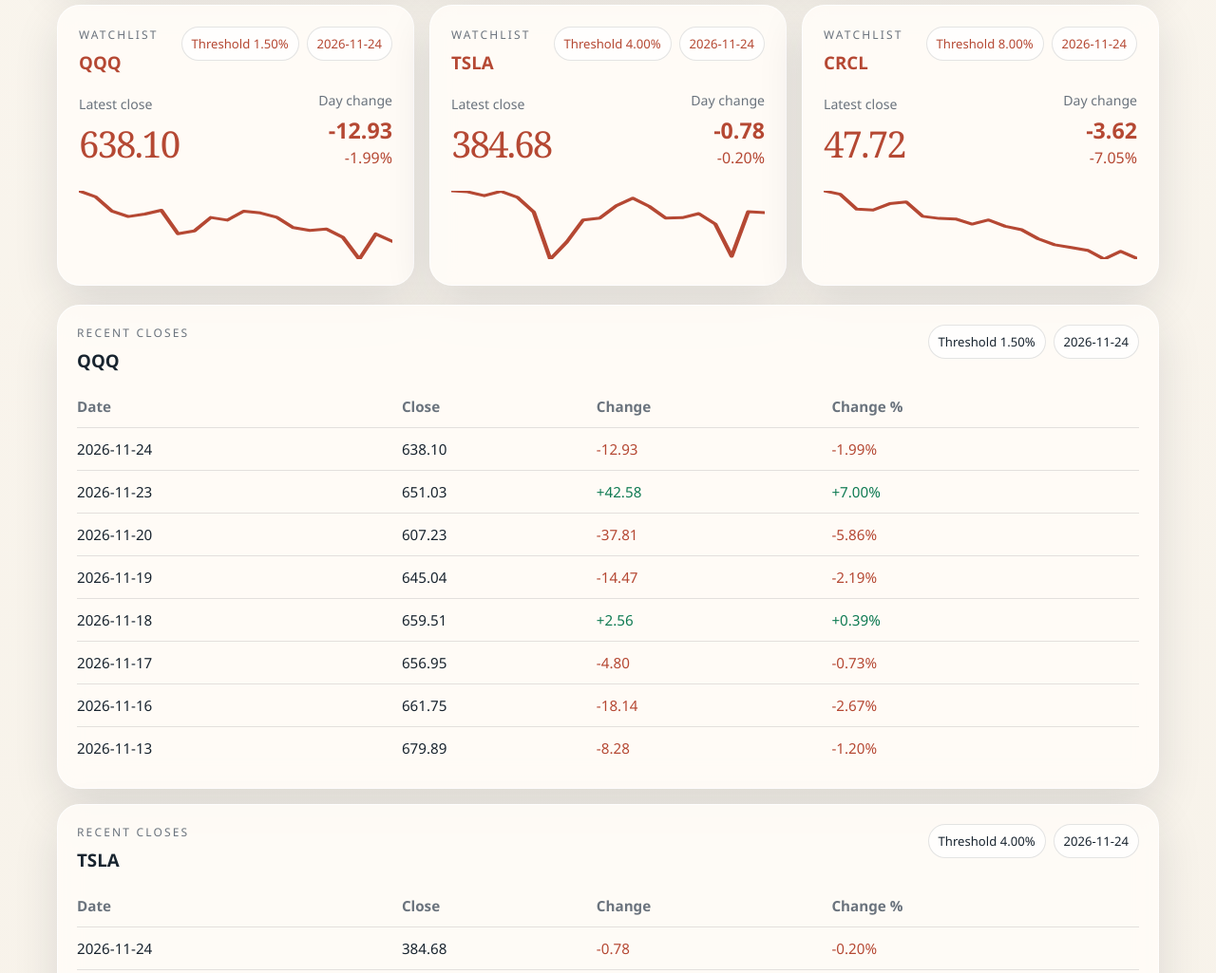
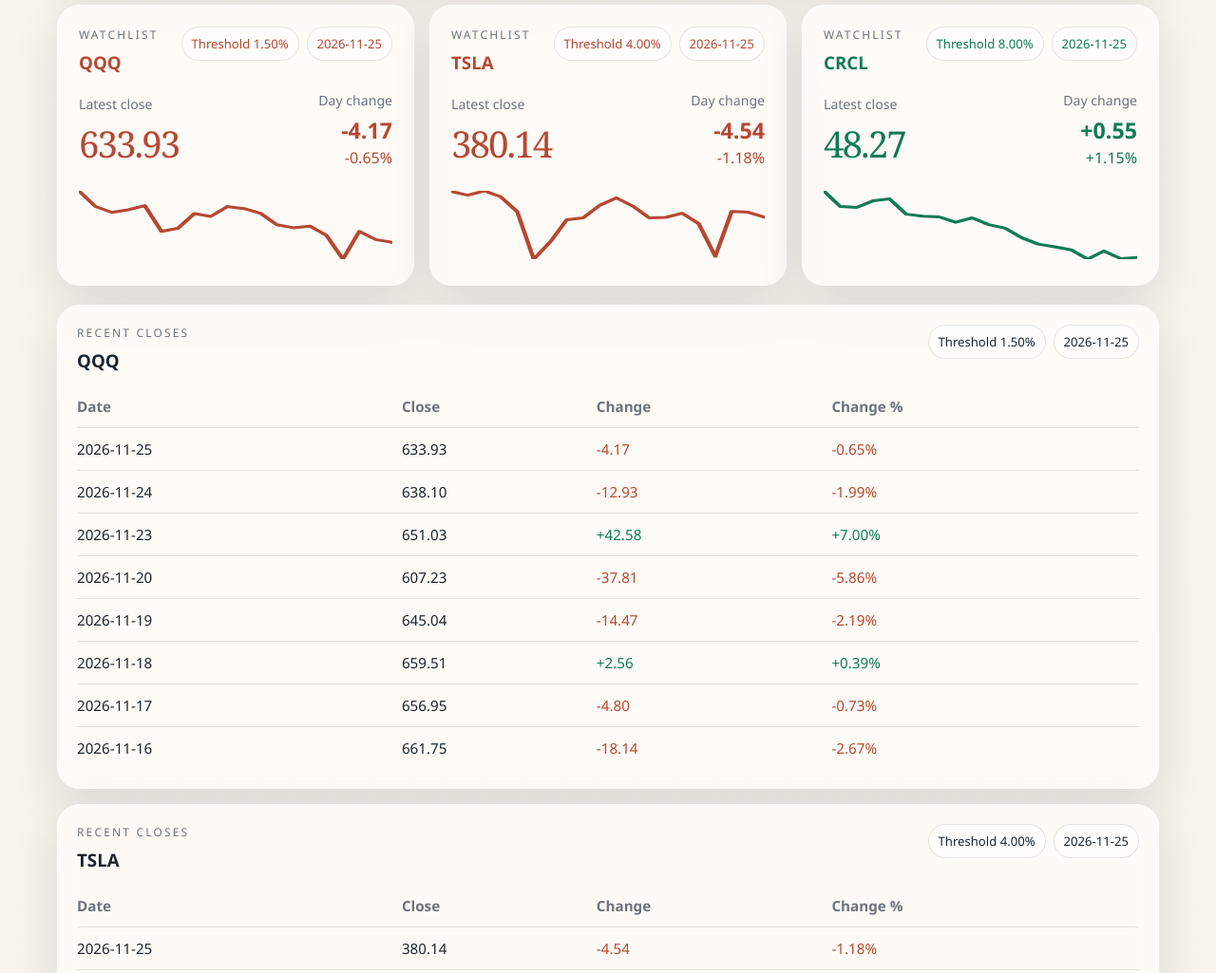
Before and after one commit to JinningL/stock, a plain HTML site: page docs/index.html in a window 1280 px wide. Shown: the part 1500-2525 px from the top of the page at 95% size. Drawn offline with Linux system fonts and the light colour scheme; no server answers.

Commit message:
Update stock report

```diff
--- a/docs/index.html
+++ b/docs/index.html
@@ -320,8 +320,8 @@
           <div class="pill">Symbols: QQQ, TSLA, CRCL</div>
           <div class="pill">Intraday lookback: 60 min</div>
           <div class="pill">Summary time: 16:05</div>
-          <div class="pill">History rows: 501</div>
-          <div class="pill">Generated at: 2026-11-24 17:56 EST</div>
+          <div class="pill">History rows: 504</div>
+          <div class="pill">Generated at: 2026-11-25 17:11 EST</div>
         </div>
       </section>
 
@@ -367,21 +367,21 @@
                 </div>
                 <div class="mini-pills">
                   <span class="mini-pill">Threshold 1.50%</span>
-                  <span class="mini-pill">2026-11-24</span>
+                  <span class="mini-pill">2026-11-25</span>
                 </div>
               </div>
               <div class="price-row">
                 <div>
                   <p class="metric-label">Latest close</p>
-                  <p class="price">638.10</p>
+                  <p class="price">633.93</p>
                 </div>
                 <div class="delta-block">
                   <p class="metric-label">Day change</p>
-                  <p class="delta">-12.93</p>
-                  <p class="delta-pct">-1.99%</p>
+                  <p class="delta">-4.17</p>
+                  <p class="delta-pct">-0.65%</p>
                 </div>
               </div>
-              <svg viewBox="0 0 220 72" class="sparkline" preserveAspectRatio="none"><polyline points="0.0,0.0 11.6,6.2 23.2,21.4 34.7,27.1 46.3,24.5 57.9,20.5 69.5,45.2 81.1,42.3 92.6,28.1 104.2,30.9 115.8,21.4 127.4,23.3 138.9,27.8 150.5,38.8 162.1,41.8 173.7,40.2 185.3,49.0 196.8,72.0 208.4,45.4 220.0,53.2" /></svg>
+              <svg viewBox="0 0 220 72" class="sparkline" preserveAspectRatio="none"><polyline points="0.0,0.0 11.6,16.5 23.2,22.8 34.7,20.0 46.3,15.6 57.9,42.7 69.5,39.5 81.1,24.0 92.6,27.0 104.2,16.6 115.8,18.7 127.4,23.6 138.9,35.7 150.5,38.9 162.1,37.2 173.7,46.8 185.3,72.0 196.8,42.8 208.4,51.4 220.0,54.2" /></svg>
             </article>
 
             <article class="card down">
@@ -392,24 +392,24 @@
                 </div>
                 <div class="mini-pills">
                   <span class="mini-pill">Threshold 4.00%</span>
-                  <span class="mini-pill">2026-11-24</span>
+                  <span class="mini-pill">2026-11-25</span>
                 </div>
               </div>
               <div class="price-row">
                 <div>
                   <p class="metric-label">Latest close</p>
-                  <p class="price">384.68</p>
+                  <p class="price">380.14</p>
                 </div>
                 <div class="delta-block">
                   <p class="metric-label">Day change</p>
-                  <p class="delta">-0.78</p>
-                  <p class="delta-pct">-0.20%</p>
+                  <p class="delta">-4.54</p>
+                  <p class="delta-pct">-1.18%</p>
                 </div>
               </div>
-              <svg viewBox="0 0 220 72" class="sparkline" preserveAspectRatio="none"><polyline points="0.0,0.0 11.6,1.1 23.2,5.2 34.7,0.5 46.3,6.7 57.9,22.3 69.5,72.0 81.1,53.9 92.6,30.7 104.2,28.7 115.8,15.7 127.4,7.8 138.9,16.4 150.5,28.7 162.1,28.3 173.7,24.0 185.3,35.0 196.8,69.0 208.4,22.0 220.0,22.9" /></svg>
+              <svg viewBox="0 0 220 72" class="sparkline" preserveAspectRatio="none"><polyline points="0.0,0.6 11.6,4.7 23.2,0.0 34.7,6.3 46.3,22.0 57.9,72.0 69.5,53.8 81.1,30.4 92.6,28.4 104.2,15.3 115.8,7.4 127.4,16.1 138.9,28.4 150.5,28.0 162.1,23.7 173.7,34.7 185.3,69.0 196.8,21.7 208.4,22.6 220.0,28.0" /></svg>
             </article>
 
-            <article class="card down">
+            <article class="card up">
               <div class="card-top">
                 <div>
                   <p class="eyebrow">Watchlist</p>
@@ -417,21 +417,21 @@
                 </div>
                 <div class="mini-pills">
                   <span class="mini-pill">Threshold 8.00%</span>
-                  <span class="mini-pill">2026-11-24</span>
+                  <span class="mini-pill">2026-11-25</span>
                 </div>
               </div>
               <div class="price-row">
                 <div>
                   <p class="metric-label">Latest close</p>
-                  <p class="price">47.72</p>
+                  <p class="price">48.27</p>
                 </div>
                 <div class="delta-block">
                   <p class="metric-label">Day change</p>
-                  <p class="delta">-3.62</p>
-                  <p class="delta-pct">-7.05%</p>
+                  <p class="delta">+0.55</p>
+                  <p class="delta-pct">+1.15%</p>
                 </div>
               </div>
-              <svg viewBox="0 0 220 72" class="sparkline" preserveAspectRatio="none"><polyline points="0.0,0.0 11.6,3.6 23.2,19.3 34.7,20.2 46.3,13.6 57.9,11.7 69.5,26.9 81.1,29.1 92.6,29.7 104.2,35.1 115.8,30.7 127.4,37.4 138.9,41.0 150.5,50.5 162.1,56.9 173.7,59.7 185.3,62.7 196.8,72.0 208.4,63.8 220.0,71.4" /></svg>
+              <svg viewBox="0 0 220 72" class="sparkline" preserveAspectRatio="none"><polyline points="0.0,0.0 11.6,16.5 23.2,17.5 34.7,10.6 46.3,8.6 57.9,24.6 69.5,26.8 81.1,27.5 92.6,33.2 104.2,28.5 115.8,35.6 127.4,39.4 138.9,49.4 150.5,56.1 162.1,59.0 173.7,62.2 185.3,72.0 196.8,63.4 208.4,71.4 220.0,70.2" /></svg>
             </article>
 
       </section>
@@ -446,7 +446,7 @@
                 </div>
                 <div class="mini-pills">
                   <span class="mini-pill">Threshold 1.50%</span>
-                  <span class="mini-pill">2026-11-24</span>
+                  <span class="mini-pill">2026-11-25</span>
                 </div>
               </div>
               <table>
@@ -459,7 +459,7 @@
                   </tr>
                 </thead>
                 <tbody>
-                  <tr><td>2026-11-24</td><td>638.10</td><td class="down">-12.93</td><td class="down">-1.99%</td></tr><tr><td>2026-11-23</td><td>651.03</td><td class="up">+42.58</td><td class="up">+7.00%</td></tr><tr><td>2026-11-20</td><td>607.23</td><td class="down">-37.81</td><td class="down">-5.86%</td></tr><tr><td>2026-11-19</td><td>645.04</td><td class="down">-14.47</td><td class="down">-2.19%</td></tr><tr><td>2026-11-18</td><td>659.51</td><td class="up">+2.56</td><td class="up">+0.39%</td></tr><tr><td>2026-11-17</td><td>656.95</td><td class="down">-4.80</td><td class="down">-0.73%</td></tr><tr><td>2026-11-16</td><td>661.75</td><td class="down">-18.14</td><td class="down">-2.67%</td></tr><tr><td>2026-11-13</td><td>679.89</td><td class="down">-8.28</td><td class="down">-1.20%</td></tr>
+                  <tr><td>2026-11-25</td><td>633.93</td><td class="down">-4.17</td><td class="down">-0.65%</td></tr><tr><td>2026-11-24</td><td>638.10</td><td class="down">-12.93</td><td class="down">-1.99%</td></tr><tr><td>2026-11-23</td><td>651.03</td><td class="up">+42.58</td><td class="up">+7.00%</td></tr><tr><td>2026-11-20</td><td>607.23</td><td class="down">-37.81</td><td class="down">-5.86%</td></tr><tr><td>2026-11-19</td><td>645.04</td><td class="down">-14.47</td><td class="down">-2.19%</td></tr><tr><td>2026-11-18</td><td>659.51</td><td class="up">+2.56</td><td class="up">+0.39%</td></tr><tr><td>2026-11-17</td><td>656.95</td><td class="down">-4.80</td><td class="down">-0.73%</td></tr><tr><td>2026-11-16</td><td>661.75</td><td class="down">-18.14</td><td class="down">-2.67%</td></tr>
                 </tbody>
               </table>
             </section>
@@ -472,7 +472,7 @@
                 </div>
                 <div class="mini-pills">
                   <span class="mini-pill">Threshold 4.00%</span>
-                  <span class="mini-pill">2026-11-24</span>
+                  <span class="mini-pill">2026-11-25</span>
                 </div>
               </div>
               <table>
@@ -485,7 +485,7 @@
                   </tr>
                 </thead>
                 <tbody>
-                  <tr><td>2026-11-24</td><td>384.68</td><td class="down">-0.78</td><td class="down">-0.20%</td></tr><tr><td>2026-11-23</td><td>385.46</td><td class="up">+39.64</td><td class="up">+11.46%</td></tr><tr><td>2026-11-20</td><td>345.34</td><td class="down">-29.07</td><td class="down">-7.76%</td></tr><tr><td>2026-11-19</td><td>374.41</td><td class="down">-9.31</td><td class="down">-2.43%</td></tr><tr><td>2026-11-18</td><td>383.72</td><td class="up">+3.61</td><td class="up">+0.95%</td></tr><tr><td>2026-11-17</td><td>380.11</td><td class="up">+0.37</td><td class="up">+0.10%</td></tr><tr><td>2026-11-16</td><td>379.74</td><td class="down">-10.48</td><td class="down">-2.69%</td></tr><tr><td>2026-11-13</td><td>390.22</td><td class="down">-7.23</td><td class="down">-1.82%</td></tr>
+                  <tr><td>2026-11-25</td><td>380.14</td><td class="down">-4.54</td><td class="down">-1.18%</td></tr><tr><td>2026-11-24</td><td>384.68</td><td class="down">-0.78</td><td class="down">-0.20%</td></tr><tr><td>2026-11-23</td><td>385.46</td><td class="up">+39.64</td><td class="up">+11.46%</td></tr><tr><td>2026-11-20</td><td>345.34</td><td class="down">-29.07</td><td class="down">-7.76%</td></tr><tr><td>2026-11-19</td><td>374.41</td><td class="down">-9.31</td><td class="down">-2.43%</td></tr><tr><td>2026-11-18</td><td>383.72</td><td class="up">+3.61</td><td class="up">+0.95%</td></tr><tr><td>2026-11-17</td><td>380.11</td><td class="up">+0.37</td><td class="up">+0.10%</td></tr><tr><td>2026-11-16</td><td>379.74</td><td class="down">-10.48</td><td class="down">-2.69%</td></tr>
                 </tbody>
               </table>
             </section>
@@ -498,7 +498,7 @@
                 </div>
                 <div class="mini-pills">
                   <span class="mini-pill">Threshold 8.00%</span>
-                  <span class="mini-pill">2026-11-24</span>
+                  <span class="mini-pill">2026-11-25</span>
                 </div>
               </div>
               <table>
@@ -511,7 +511,7 @@
                   </tr>
                 </thead>
                 <tbody>
-                  <tr><td>2026-11-24</td><td>47.72</td><td class="down">-3.62</td><td class="down">-7.05%</td></tr><tr><td>2026-11-23</td><td>51.34</td><td class="up">+3.83</td><td class="up">+8.06%</td></tr><tr><td>2026-11-20</td><td>47.44</td><td class="down">-4.44</td><td class="down">-8.57%</td></tr><tr><td>2026-11-19</td><td>51.88</td><td class="down">-1.43</td><td class="down">-2.68%</td></tr><tr><td>2026-11-18</td><td>53.31</td><td class="down">-1.32</td><td class="down">-2.42%</td></tr><tr><td>2026-11-17</td><td>54.63</td><td class="down">-3.02</td><td class="down">-5.24%</td></tr><tr><td>2026-11-16</td><td>57.65</td><td class="down">-4.55</td><td class="down">-7.32%</td></tr><tr><td>2026-11-13</td><td>62.20</td><td class="down">-1.62</td><td class="down">-2.54%</td></tr>
+                  <tr><td>2026-11-25</td><td>48.27</td><td class="up">+0.55</td><td class="up">+1.15%</td></tr><tr><td>2026-11-24</td><td>47.72</td><td class="down">-3.62</td><td class="down">-7.05%</td></tr><tr><td>2026-11-23</td><td>51.34</td><td class="up">+3.83</td><td class="up">+8.06%</td></tr><tr><td>2026-11-20</td><td>47.44</td><td class="down">-4.44</td><td class="down">-8.57%</td></tr><tr><td>2026-11-19</td><td>51.88</td><td class="down">-1.43</td><td class="down">-2.68%</td></tr><tr><td>2026-11-18</td><td>53.31</td><td class="down">-1.32</td><td class="down">-2.42%</td></tr><tr><td>2026-11-17</td><td>54.63</td><td class="down">-3.02</td><td class="down">-5.24%</td></tr><tr><td>2026-11-16</td><td>57.65</td><td class="down">-4.55</td><td class="down">-7.32%</td></tr>
                 </tbody>
               </table>
             </section>
```
Also changed, not shown: data/daily_history.json.
